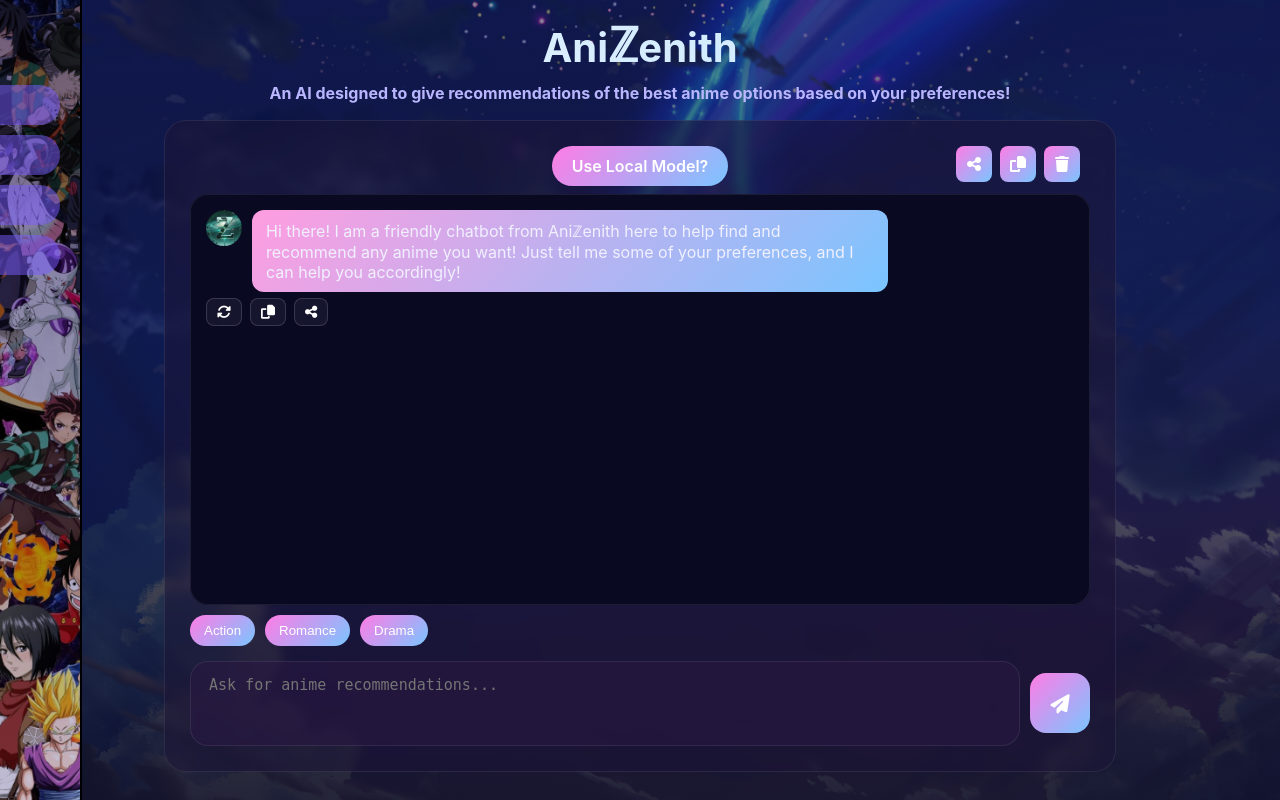
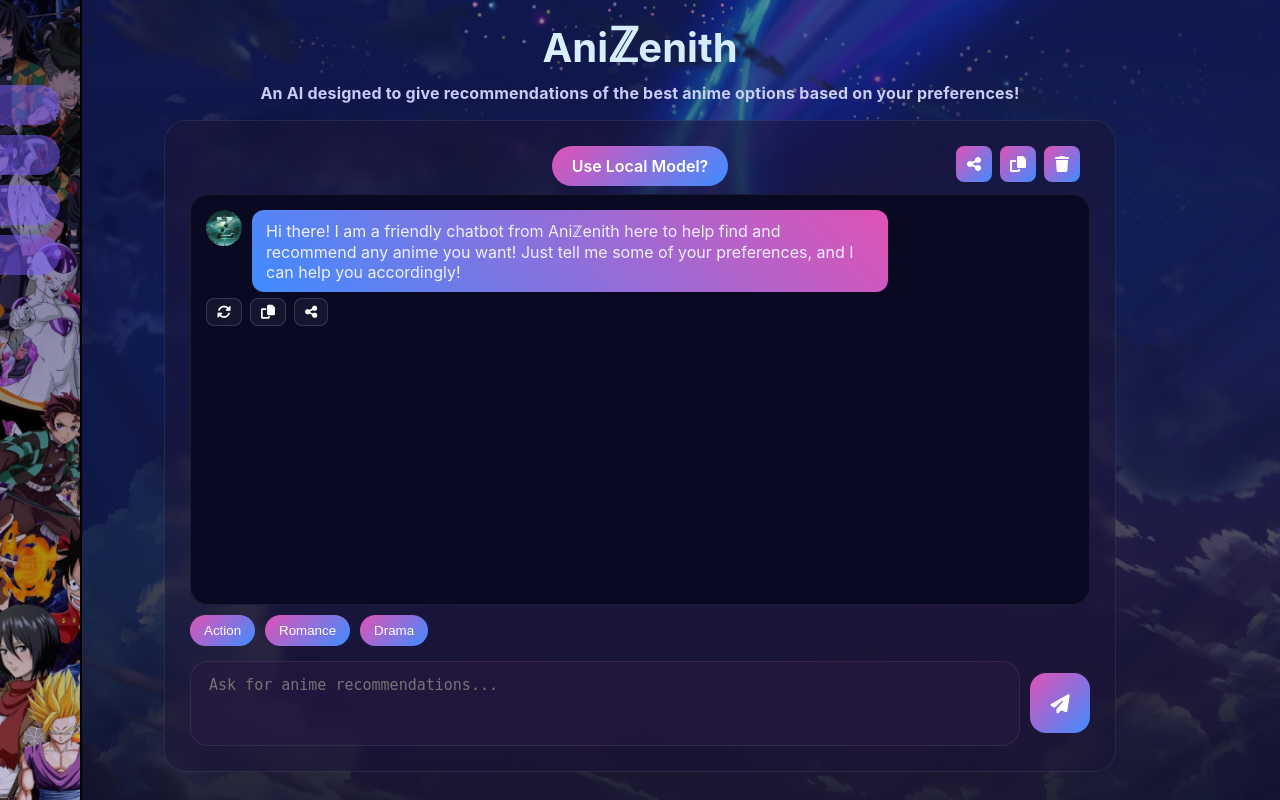
Before and after one commit to ShafathZ/AniZenithProject, a FastAPI app: page / in a window 1280 px wide. Run offline with FastAPI, Linux system fonts and the light colour scheme.

Commit message:
Modified UI for readability more

```diff
--- a/static/css/chat.css
+++ b/static/css/chat.css
@@ -45,7 +45,7 @@
 }
 
 .full-chat-button {
-    background: linear-gradient(135deg, var(--accent-primary), var(--accent-secondary));
+    background: var(--btn-bg);
     border: none;
     border-radius: 8px;
     color: white;
@@ -61,6 +61,7 @@
 
 .full-chat-button:hover {
     box-shadow: 0 0 12px var(--accent-glow);
+    background: var(--accent-gradient);
 }
 
 /* ===== CHAT MESSAGES ===== */
--- a/static/css/home.css
+++ b/static/css/home.css
@@ -30,6 +30,7 @@
     font-weight: 700;
     color: var(--text-muted);
     line-height: 1.4;
+    letter-spacing: 0.2px;
     max-width: 800px;
     margin-left: auto;
     margin-right: auto;
@@ -55,12 +56,13 @@
     font-weight: 600;
     transition: 0.2s ease;
 
-    background: linear-gradient(135deg, var(--accent-primary), var(--accent-secondary));
+    background: var(--btn-bg);
     color: white;
 }
 
 .toggle-wrapper label:hover {
     box-shadow: 0 0 18px var(--accent-glow);
+    background: var(--accent-gradient);
 }
 
 .toggle-wrapper input:checked + label::after {
@@ -96,7 +98,7 @@
     padding: 8px 14px;
     border-radius: 999px;
     border: none;
-    background: linear-gradient(135deg, var(--accent-primary), var(--accent-secondary));
+    background: var(--btn-bg);
     color: white;
     font-weight: 300;
     cursor: pointer;
@@ -115,7 +117,7 @@
 }
 
 .quick-suggestions .add-button:hover {
-    background: linear-gradient(135deg, var(--accent-primary), var(--accent-secondary));
+    background: var(--btn-bg);
     box-shadow: 0 0 15px var(--accent-glow);
 }
 
@@ -154,16 +156,16 @@
     border: none;
     cursor: pointer;
     font-weight: 600;
-    background: linear-gradient(135deg, var(--accent-primary), var(--accent-secondary));
+    background: var(--btn-bg);
     color: white;
     display: flex;
     justify-content: center;
     align-items: center;
-    transition: 0.2s ease;
+    transition: 0.1s ease;
     font-size: 1.2rem;
 }
 
 .submit-button:hover {
-    transform: translateY(-2px);
     box-shadow: 0 0 18px var(--accent-glow);
+    background: var(--accent-gradient);
 }
--- a/static/css/theme.css
+++ b/static/css/theme.css
@@ -11,6 +11,7 @@
     --accent-primary: #ff7ce5;
     --accent-secondary: #7ac5ff;
     --accent-glow: rgba(255, 124, 229, 0.5);
+    --accent-gradient: linear-gradient(135deg, #ff7ce5, #7ac5ff);
 
     /* Borders and shadows */
     --border-soft: rgba(255, 255, 255, 0.08);
@@ -18,14 +19,14 @@
 
     /* Text */
     --text-main: #f0f0ff;
-    --text-muted: #b9b6ff;
+    --text-muted: #c9ccf5;
 
     /* Chat messages */
-    --user-message: linear-gradient(135deg, #ff9de0, #7ac5ff);
-    --assistant-message: linear-gradient(135deg, #ff9de0, #7ac5ff);
+    --user-message: linear-gradient(135deg, #e052b5, #3f8cff);
+    --assistant-message: linear-gradient(-135deg, #e052b5, #3f8cff);
 
     /* Buttons */
-    --btn-bg: linear-gradient(135deg, #7ac5ff, #9aa4ff);
+    --btn-bg: linear-gradient(135deg, #e052b5, #3f8cff);
     --btn-bg-hover: linear-gradient(135deg, #8fd0ff, #aab3ff);
     --btn-bg-active: linear-gradient(135deg, #6bb6f5, #8f98ff);
 
```
